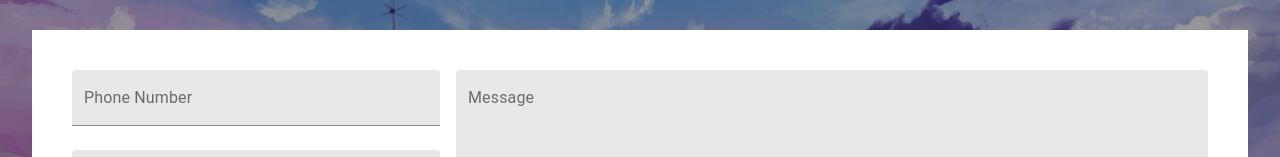
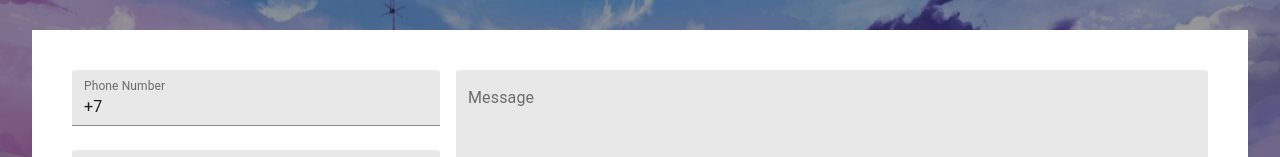
Before and after one commit to ReactionWeb/MultiTemplate, a React (Create React App) app in the folder frontend/: page / in a window 1280 px wide. Shown: the part 1429-1586 px from the top of the page. Built offline with nearby package versions, Linux system fonts and the light colour scheme.

Commit message:
Поле проверки номера

```diff
--- a/frontend/src/component/CardMaps/CardMapCustom1.tsx
+++ b/frontend/src/component/CardMaps/CardMapCustom1.tsx
@@ -61,7 +61,6 @@ const CardMapCustom1 = (props: componentProps) => {
         )
     }
 
-
     return(
         <Container className={styles.container}>
             <Grid container className={styles.contentTransparentBg} justify={justify}>
--- a/frontend/src/component/Forms/FormCallMeBack.tsx
+++ b/frontend/src/component/Forms/FormCallMeBack.tsx
@@ -1,22 +1,12 @@
 import React from 'react';
-import {
-    Box,
-    Button,
-    Container,
-    Grid,
-    Paper,
-    TextField,
-    Typography,
-    CardContent,
-    Card,
-    CardActionArea
-} from "@material-ui/core";
+import {Box, Button, Container, Grid, Paper, TextField, Typography, CardContent, Card, CardActionArea} from "@material-ui/core";
 import {useStyles} from "../Styles";
 import {componentProps} from "../ComponentInterface";
-
+import PhoneInput from "../Inputs/PhoneInput"
 
 const FormCallMeBack = (props:componentProps) => {
     let styles = useStyles();
+
     return(
         <Container className={styles.container}>
                 {props.children}
@@ -31,7 +21,7 @@ const FormCallMeBack = (props:componentProps) => {
                         </Grid>
                         <Grid container spacing={2} className={styles.contentWhiteBg}>
                                 <Grid item md={4} sm={12}>
-                                    <TextField variant={"filled"} fullWidth label={"Phone Number"}/>
+                                    <PhoneInput/>
                                     <TextField variant={"filled"} fullWidth inputMode={"text"} className={styles.lineSpacing} label={"Name"}/>
                                 </Grid>
                                 <Grid item md={8} sm={12}>
--- /dev/null
+++ b/frontend/src/component/Inputs/PhoneInput.tsx
@@ -0,0 +1,22 @@
+import React from 'react';
+import {TextField} from "@material-ui/core";
+import {componentProps} from "../ComponentInterface";
+
+
+const PhoneInput = (props:componentProps) => {
+
+    const phoneNumberHandler = (event:any) => {
+        event.preventDefault();
+        let str = event.target.value.replace(/\D/g,'');
+        console.log(str);
+        let pattern = `+7 ${'('+str[1]}${str[2]}${str[3]}${')'+str[4]}${str[5]}${str[6]}${'-'+str[7]}${str[8]}${'-'+str[9]}${str[10]}`;
+        pattern = pattern.replace(/(-undefined)|(undefined)|((\D)undefined)/g,'');
+        event.target.value = pattern;
+        //+7 999 786 79 56
+    }
+
+    return(
+        <TextField variant={"filled"} fullWidth label={"Phone Number"} onChange={phoneNumberHandler} defaultValue={"+7"}/>
+    )
+}
+export default PhoneInput;
```
Also changed, not shown: 1 other file (tests, documents, lock files or other folders).
